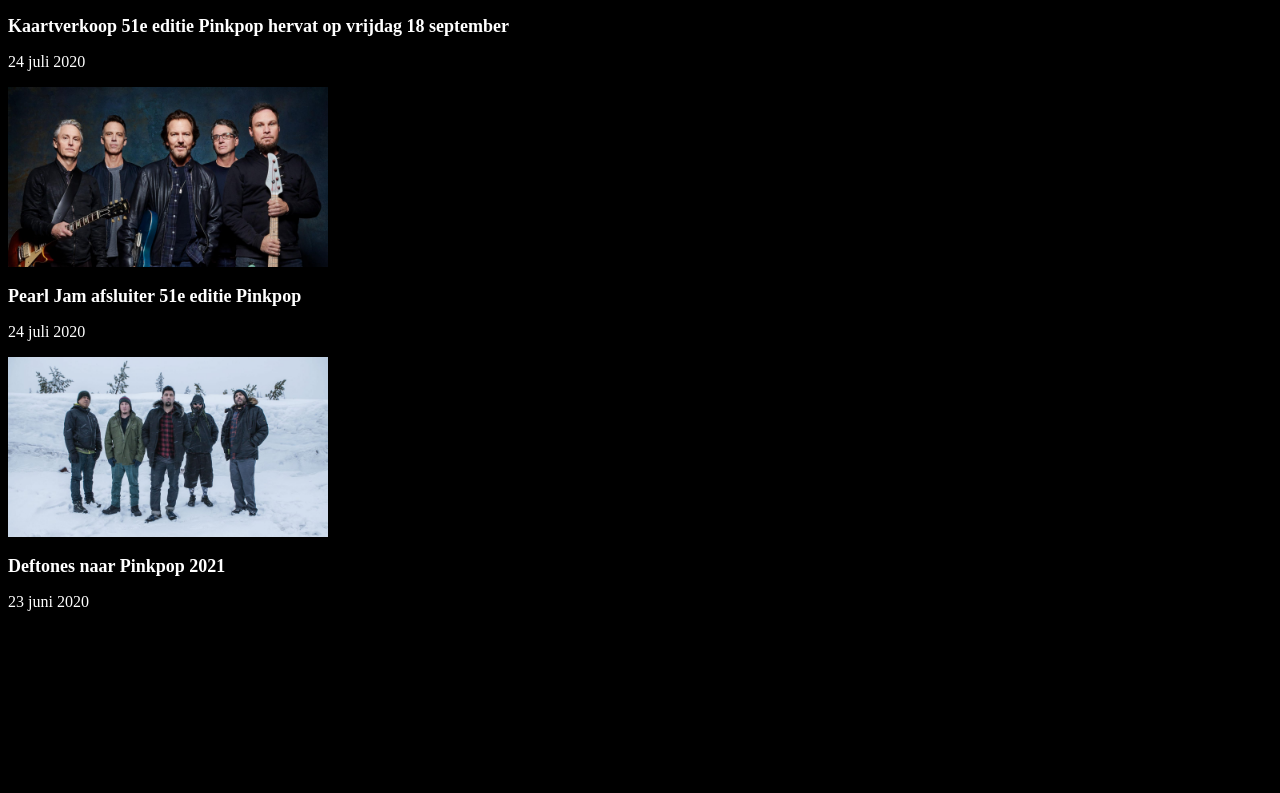
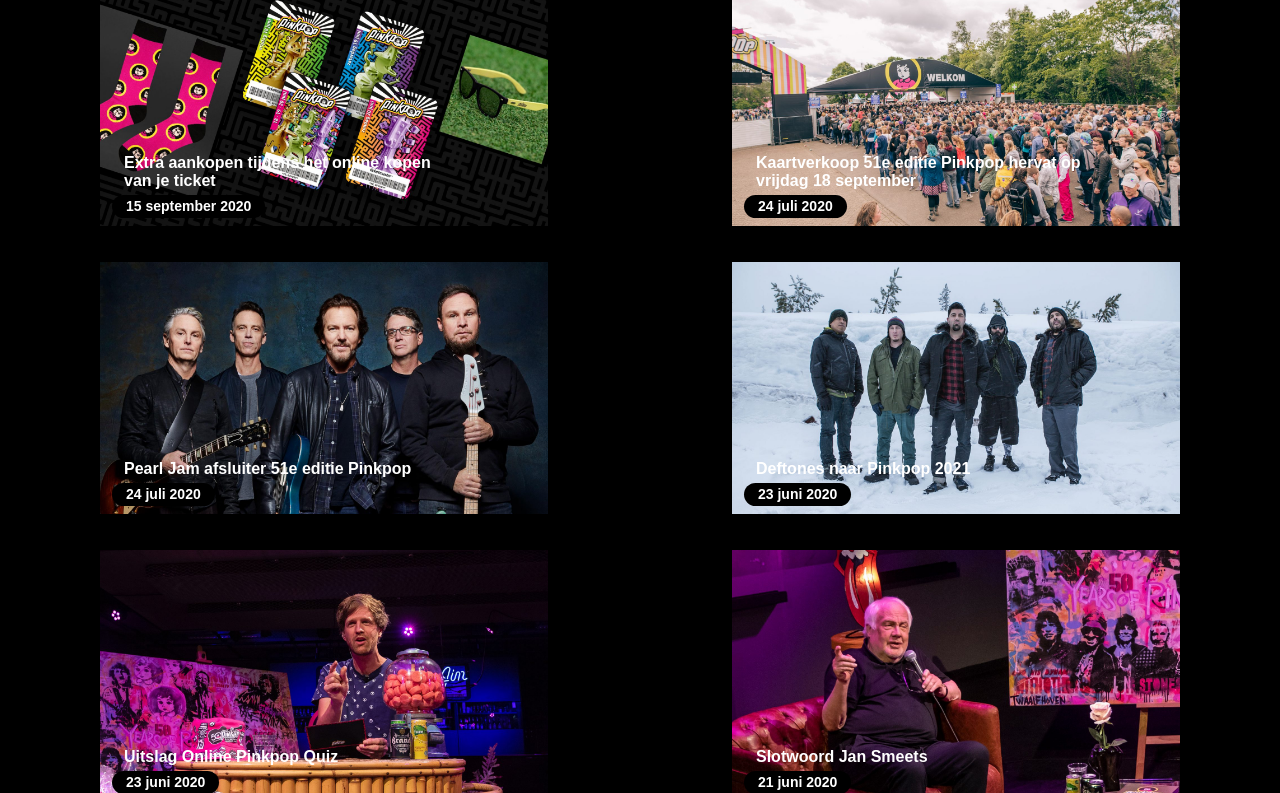
Before and after one commit to francescramer/frontend-development, a plain HTML site: page index.html in a window 1280 px wide. Shown: the part 290-1083 px from the top of the page. Before the commit the page ends 917 px from the top, so only its background shows below. Drawn offline with Linux system fonts and the light colour scheme.

Commit message:
Add files via upload

```diff
--- a/index.html
+++ b/index.html
@@ -12,38 +12,49 @@
 </head>
 
 <body>
-    <section>
-        <h1>Pinkpop Logo</h1>
-        <p>18-19-20 juni 2021 Megaland-Landgraaf</p>
-    </section>
+    <nav>
+
+    </nav>
+
+    <img src="images/Pinkpop_logo.svg" id="logo" alt="het logo van Pinkpop">
 
     <section>
-        <article>
+        <article class=artikel>
+            <img src="images/Pinkpop_items.jpg" alt="een afbeelding van Pinkpop artikelen">
+            <h1>Extra aankopen tijdens het online kopen van je ticket</h1>
+            <p>15 september 2020</p>
+        </article>
+
+        <article class=artikel>
+            <h1>Kaartverkoop 51e editie Pinkpop hervat op vrijdag 18 september</h1>
+            <p>24 juli 2020</p>
             <img src="images/Pinkpop_kaartverkoop.jpg" alt="een afbeelding van Pinkpop 2019 waarop bezoekers in de rij staan om binnen te komen">
-            <h2>Kaartverkoop 51e editie Pinkpop hervat op vrijdag 18 september</h2>
+        </article>
+
+        <article class=artikel>
+            <img src="images/Pinkpop_pearl-jam.jpg" alt="een afbeelding van de band Pearl Jam">
+            <h1>Pearl Jam afsluiter 51e editie Pinkpop</h1>
             <p>24 juli 2020</p>
+        </article>
+
+        <article class=artikel>
+            <img src="images/Pinkpop_deftones.jpg" alt="een afbeelding van de band Deftones">
+            <h1>Deftones naar Pinkpop 2021</h1>
+            <p>23 juni 2020</p>
+        </article>
+
+        <article class=artikel>
+            <img src="images/Pinkpop_quiz.jpg" alt="">
+            <h1>Uitslag Online Pinkpop Quiz</h1>
+            <p>23 juni 2020</p>
+        </article>
+
+        <article class=artikel>
+            <img src="images/Pinkpop_slotwoord.jpg" alt="">
+            <h1>Slotwoord Jan Smeets</h1>
+            <p>21 juni 2020</p>
         </article>
     </section>
 
- <section>
-        <article>
-            <img src="images/Pinkpop_pearl-jam.jpg" alt="een afbeelding van de band Pearl Jam">
-            <h2>Pearl Jam afsluiter 51e editie Pinkpop</h2>
-            <p>24 juli 2020</p>
-        </article>
-    </section>
-
- <section>
-        <article>
-            <img src="images/Pinkpop_deftones.jpg" alt="een afbeelding van de band Deftones">
-            <h2>Deftones naar Pinkpop 2021</h2>
-            <p>23 juni 2020</p>
-        </article>
-    </section>
-
-
-
-
-
     <script src="scripts/script.js"></script>
 </body></html>
--- a/styles/style.css
+++ b/styles/style.css
@@ -6,26 +6,73 @@
 body {
     background-color: black;
     color:white;
+    font-family:"arial", sans-serif;
+
+}
+
+#logo {
+    width: 80%;
+    display: block;
+    margin-left: auto;
+    margin-right: auto;
 }
 
 h1 {
+    font-size: 16px;
     text-align: center;
-    font-size: 26px;
-}
-
-h2 {
-    font-size: 18px;
-
+    font-weight: bold;
 }
 
 p {
     text-align: center;
+    font-size:14px;
+    background-color:yellow;
+    margin:0em 2.5em;
+    padding: 0.25em 1em;
+    border-radius:10em;
+    color:black;
+    font-weight: bold;
 }
 
-article p {
+img {
+    width:100%;
+    min-width: 10em;
+    max-width: 30em;
+    padding:1em;
+
+}
+
+section {
+    display: flex;
+    flex-direction:row;
+    flex-wrap:wrap;
+    justify-content: space-around;
+}
+
+.artikel {
+    position:relative;
+}
+
+.artikel h1 {
+    position:absolute;
+    margin:0;
+    padding:0 2.5em 0.5em;
+    left:0;
+    right:0;
+    bottom:3em;
+    max-width: 85%;
     text-align: left;
 }
 
-img {
-    width:20em;
+.artikel p {
+    position:absolute;
+    margin:0 2em 0.5em;
+    padding:0.25em 1em;
+    left:0;
+    bottom:1.5em;
+    max-width:25em;
+    background-color:black;
+    border-radius:10em;
+    text-align: left;
+    color:white;
 }
```
Also changed, not shown: images/Pinkpop_items.jpg (added), images/Pinkpop_logo.svg (added), images/Pinkpop_quiz.jpg (added), images/Pinkpop_slotwoord.jpg (added), images/voortgang_week3_1.png (added), images/voortgang_week3_2.png (added), 1 other file.
